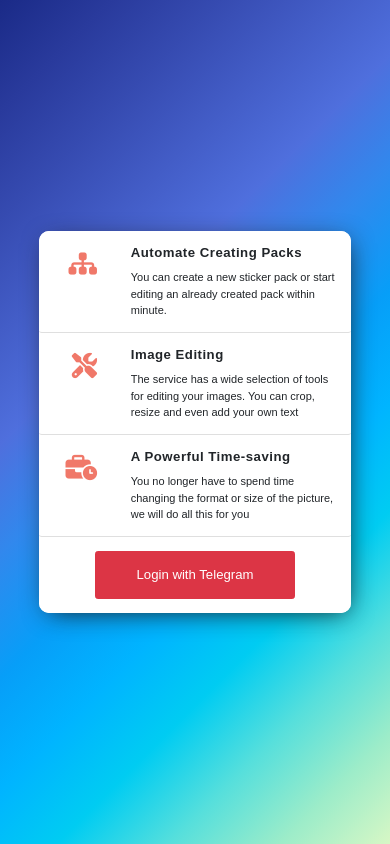
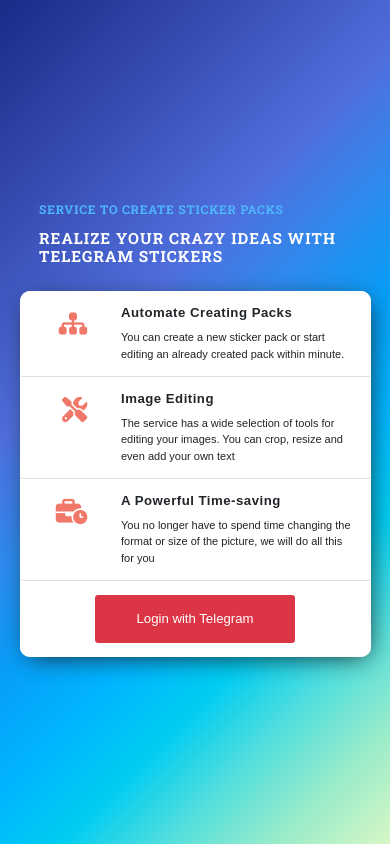
Before and after one commit to Starmordar/telegram-sticker-pack, a React (Create React App) app in the folder root/frontend/: page / in a window 390 px wide. Built offline with nearby package versions, Linux system fonts and the light colour scheme; no server answers; a web font is replaced by a local one.

Commit message:
done responsive home page

```diff
--- a/root/frontend/src/App/pages/Home/Home.css
+++ b/root/frontend/src/App/pages/Home/Home.css
@@ -5,25 +5,27 @@
 body {
     margin: 0px;
     padding: 0px;
-    overflow: hidden;
-    font-size: 16px;
 }
 
 .landing {
     position: relative;
+    display: flex;
+    align-items: center;
     background: #1a2a87;
     background: linear-gradient(to right bottom, #1a2a87 0%, #293a9c 9%, #364bb1 18%, #435dc7 27%, #4f6fdd 36%, #3188ed 45%, #079ef8 55%, #00b4ff 64%, #00ccf2 73%, #55dfdc 82%, #9cecc9 91%, #d7f7c5 100%);
     background: -moz-linear-gradient(-45deg, #1a2a87 0%, #293a9c 9%, #364bb1 18%, #435dc7 27%, #4f6fdd 36%, #3188ed 45%, #079ef8 55%, #00b4ff 64%, #00ccf2 73%, #55dfdc 82%, #9cecc9 91%, #d7f7c5 100%);
     background: -webkit-linear-gradient(-45deg, #1a2a87 0%, #293a9c 9%, #364bb1 18%, #435dc7 27%, #4f6fdd 36%, #3188ed 45%, #079ef8 55%, #00b4ff 64%, #00ccf2 73%, #55dfdc 82%, #9cecc9 91%, #d7f7c5 100%);
     filter: progid:DXImageTransform.Microsoft.gradient( startColorstr='#1a2a87', endColorstr='#d7f7c5', GradientType=1);
-    height: 100vh;
+    height: auto;
+    min-height: 100vh;
 }
 
-.brief-info {
+.landing .landing__short-description {
+    margin-top: 25px;
     width: 55%;
 }
 
-.octopus {
+.landing .landing__short-description__main-hero {
     width: 70%;
     height: 65%;
     min-height: 400px;
@@ -31,9 +33,11 @@
     object-fit: contain;
 }
 
-.landing .form {
+.landing .landing__call-to-action {
     font-family: 'Blinker', sans-serif;
     padding: 20px 20px 5px 20px;
+    margin-bottom: 10px;
+    margin-top: 10px;
     width: 40%;
     background: #ffffff;
     border-radius: 10px;
@@ -46,38 +50,36 @@
     html {
         font-size: 14px;
     }
-}
-
-@media (max-width: 1000px) {
-    html {
-        font-size: 13px;
-    }
-    .landing .form {
-        width: 55%;
-    }
-    .brief-info {
-        width: 45%;
-    }
-    .octopus {
+    .landing .landing__short-description__main-hero {
         min-height: 300px;
         min-width: 300px;
     }
+    .landing .landing__short-description {
+        width: 45%;
+    }
+    .landing .landing__call-to-action {
+        width: 55%;
+    }
 }
 
-@media (max-width: 800px) {
-    .brief-info {
+@media (max-width: 768px) {
+    .landing .landing__short-description__main-hero {
         display: none;
     }
-    .landing .form {
+    .landing .landing__short-description {
+        width: 80%;
+        margin-bottom: 20px;
+    }
+    .landing .landing__call-to-action {
         width: 80%;
     }
 }
 
 @media (max-width: 600px) and (orientation: landscape) {
     html {
-        font-size: 10px;
+        font-size: 12px;
     }
-    .landing .form {
+    .landing .landing__call-to-action {
         width: 70%;
     }
 }
@@ -86,13 +88,13 @@
     html {
         font-size: 11px;
     }
-    .brief-info {
-        display: none;
-    }
-    .landing .form {
-        width: 80%;
+    .landing .landing__call-to-action {
+        width: 90%;
         padding: 0;
         border-radius: 10px;
         overflow: hidden;
     }
+    .landing .landing__short-description {
+        margin-bottom: 10px;
+    }
 }
--- a/root/frontend/src/App/pages/Home/Home.js
+++ b/root/frontend/src/App/pages/Home/Home.js
@@ -49,15 +49,14 @@
         <div className="container h-100">
           <div className='row h-100 justify-content-center sm-justify-content-between align-items-center flex-wrap'>
 
-            <div className="brief-info">
+            <div className="landing__short-description">
               <LandingHeader />
-              <img className="octopus"
+              <img className="landing__short-description__main-hero"
                 src={require('../../assets/images/octopus.png')}
                 alt=""></img>
             </div>
 
-            <div className='form'>
-              <div className="landing__header">
+            <div className='landing__call-to-action'>
 
               {
                 cardContent.map((val, index) => {
@@ -75,7 +74,6 @@
                 </div>
               </div>
             </div>
-            </div>
 
           </div>
         </div>
```
Lines whose indentation alone changed are shown as unchanged.
